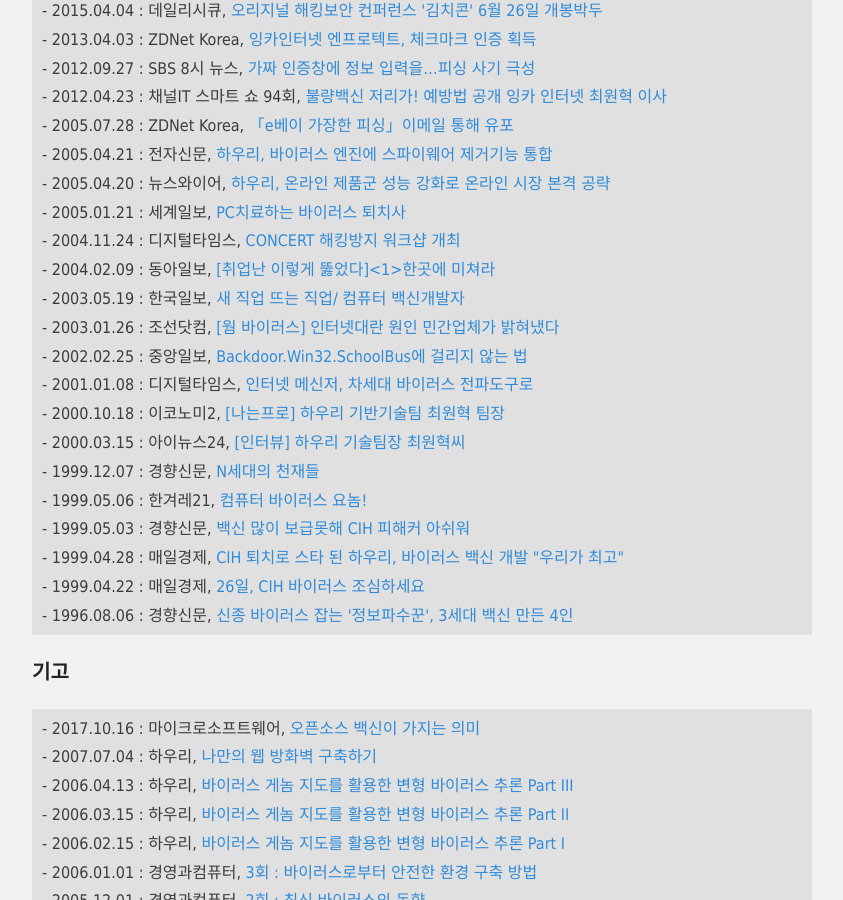
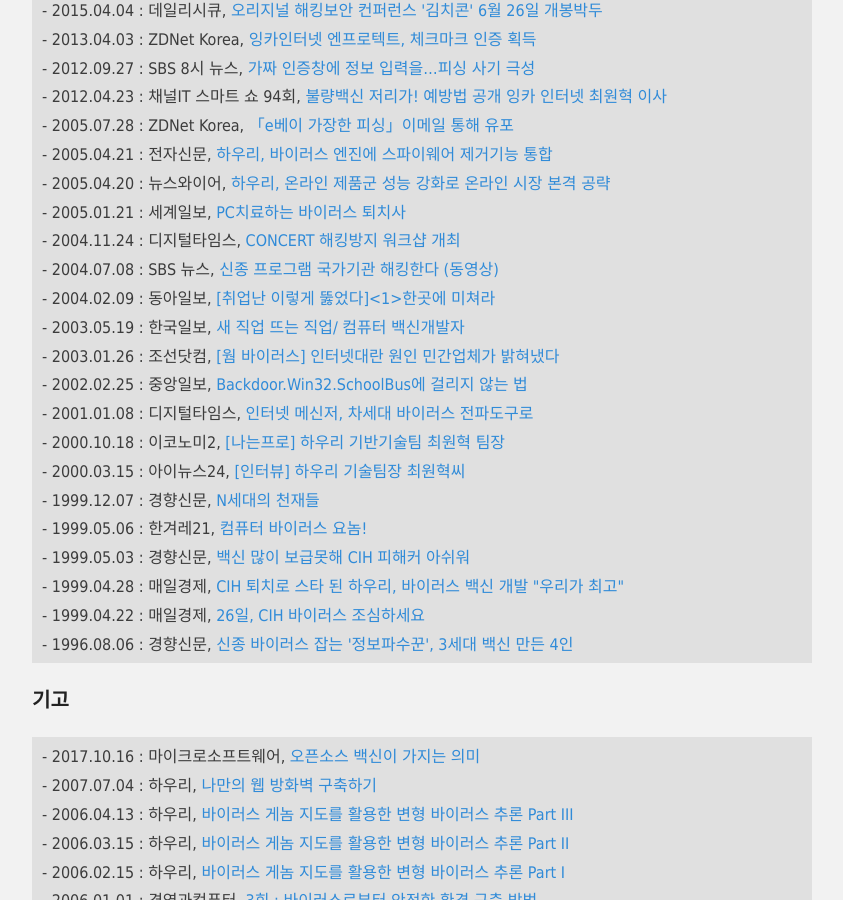
Before and after one commit to hanul93/hanul93.github.com, a Jekyll site: the page built from about.md, in a window 1280 px wide and 900 px high, scrolled down 2251 px. Shown: the whole window, without its empty margins (218-1061 px from the left). Built offline with Jekyll 4.4.1, drawn with Linux system fonts in a browser that asks for light colours; nearby versions of some CDN libraries.

Commit message:
SBS 뉴스 추가

```diff
--- a/about.md
+++ b/about.md
@@ -87,6 +87,7 @@
 - 2005.04.20 : 뉴스와이어, <a href="http://www.newswire.co.kr/newsRead.php?no=44302&ected=">하우리, 온라인 제품군 성능 강화로 온라인 시장 본격 공략</a>
 - 2005.01.21 : 세계일보, <a href="http://www.segye.com/content/html/2005/01/21/20050121000199.html">PC치료하는 바이러스 퇴치사</a>
 - 2004.11.24 : 디지털타임스, <a href="http://concert.or.kr/notice/notice_view.php?wr_id=145&page=36">CONCERT 해킹방지 워크샵 개최</a>
+- 2004.07.08 : SBS 뉴스, <a href="https://news.sbs.co.kr/news/endPage.do?news_id=N0311630539">신종 프로그램 국가기관 해킹한다 (동영상)</a>
 - 2004.02.09 : 동아일보, <a href="http://news.donga.com/List/Series_70030000000572/3/70030000000572/20040209/8027992/1">[취업난 이렇게 뚫었다]<1>한곳에 미쳐라</a>
 - 2003.05.19 : 한국일보, <a href="http://hankookilbo.com/v/bf9ed967b3be47bfbaff0976bc6cef1a">새 직업 뜨는 직업/ 컴퓨터 백신개발자</a>
 - 2003.01.26 : 조선닷컴, <a href="http://www.chosun.com/national/news/200301/200301260251.html">[웜 바이러스] 인터넷대란 원인 민간업체가 밝혀냈다</a>
```
